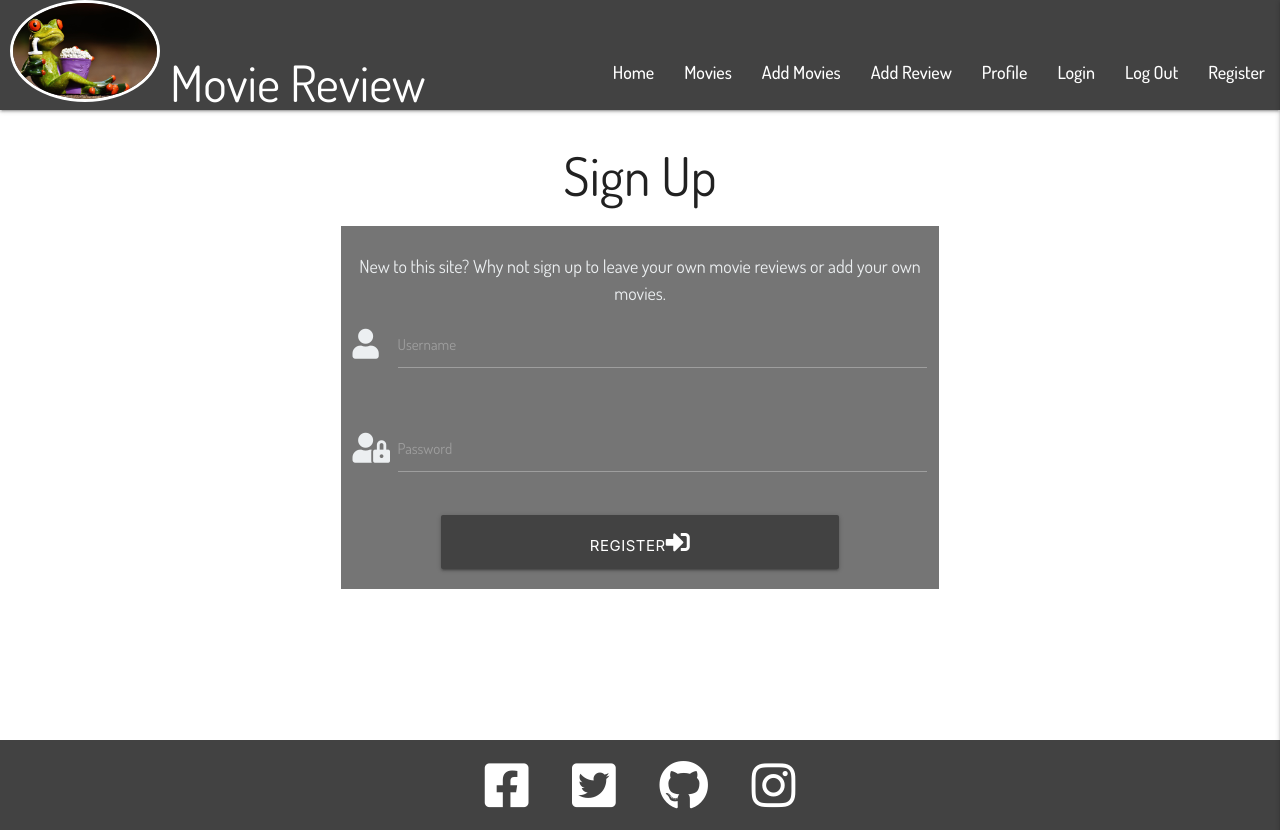
After one commit to Leeap83/Movie-Database, a Flask app: page /register in a window 1280 px wide. The commit adds this page. Run offline with Flask 2, Linux system fonts and the light colour scheme; some libraries are stand-ins or nearby versions.

Commit message:
Created & styled register page and set up functionality

```diff
--- a/app.py
+++ b/app.py
@@ -4,6 +4,7 @@ from flask import (
     redirect, request, session, url_for)
 from flask_pymongo import PyMongo
 from bson.objectid import ObjectId
+from werkzeug.security import generate_password_hash, check_password_hash
 if os.path.exists("env.py"):
     import env
 
@@ -24,6 +25,27 @@ def get_movies():
     return render_template("movies.html", movies=movies)
 
 
+@app.route("/register", methods=["GET", "POST"])
+def register():
+    if request.method == "POST":
+        existing_user = mongo.db.users.find_one(
+            {"username": request.form.get("username").lower()})
+
+        if existing_user:
+            flash("Username exists try another")
+            return redirect(url_for("register"))
+
+        register = {
+            "username": request.form.get("username").lower(),
+            "password": generate_password_hash(request.form.get("password"))
+        }
+        mongo.db.users.insert_one(register)
+
+        session["register"] = request.form.get("username").lower()
+        flash("Successfully registered, welcome!")
+    return render_template("register.html")
+
+
 if __name__ == "__main__":
     app.run(host=os.environ.get("IP"),
             port=int(os.environ.get("PORT")),
--- a/static/css/style.css
+++ b/static/css/style.css
@@ -1,11 +1,26 @@
+/*---------------Fonts*/
 @import url('https://fonts.googleapis.com/css2?family=Dosis:wght@200;300;400;500;600;700;800&display=swap');
 
+/*---------------Body & HTML styling*/
 * {
     margin: 0;
     padding: 0;
+    border: 0;
     box-sizing: border-box;
+}
+
+html {
+    position: relative;
+    min-height: 100%;
+}
+
+body {
     font-family: Dosis;
+    font-size: 18px;
+    margin-bottom: 60px;
 }
+
+/*---------------Navbar*/
 nav {
     height: 110px;
 }
@@ -19,6 +34,7 @@ nav .logo {
     width: 150px;
     border: #fff;
     border-style: solid;
+    border-width: 3px;
 }
 
 nav ul a {
@@ -27,12 +43,22 @@ nav ul a {
     font-weight: 500;
 }
 
+/*---------------Flash Messages*/
+.flashes h4 {
+    line-height: 3;
+    color: red;
+}
 
+/*---------------Footer*/
+.footer {
+    position: absolute;
+    bottom: 0;
+    height: 60px;
+    width: 100%;
+}
 
 .social-networks{
     text-align: center;
-    height: 100px;
-
 }
 
 .social-networks li {
--- a/templates/base.html
+++ b/templates/base.html
@@ -20,13 +20,14 @@
                 <a href="{{ url_for('get_movies')}}" data-target="mobile-demo" class="sidenav-trigger right"><i class="fas fa-bars"></i></a>
 
                 <ul class="right hide-on-med-and-down">
-                    <li><a href="{{ url_for('get_movies')}}">Home</a></li>
+                    <li><a href="#">Home</a></li>
+                    <li><a href="{{ url_for('get_movies')}}">Movies</a></li>
                     <li><a href="#">Add Movies</a></li>
                     <li><a href="#">Add Review</a></li>
                     <li><a href="#">Profile</a></li>
                     <li><a href="#">Login</a></li>
                     <li><a href="#">Log Out</a></li>
-                    <li><a href="#">Register</a></li>
+                    <li><a href="{{ url_for('register')}}">Register</a></li>
                 </ul>
             </div>
         </nav>
@@ -39,14 +40,26 @@
             <li><a href="#">Profile</a></li>
             <li><a href="#">Login</a></li>
             <li><a href="#">Log Out</a></li>
-            <li><a href="#">Register</a></li>
+            <li><a href="{{ url_for('register')}}">Register</a></li>
         </ul>
     </header>
      <main class="container">
         {% block content %}
         {% endblock %}
     </main>
-    <footer>
+
+    <section>
+        {% with messages = get_flashed_messages() %}
+            {% if messages %}
+                {% for message in messages %}
+                    <div class="row flashes">
+                        <h4 class="center-align">{{message}}</h4>
+                    </div>
+                {% endfor %}
+            {% endif %}
+        {% endwith %}
+    </section>
+    <footer class="footer">
         <ul class="social-networks grey darken-3">
           <li><a href="https://www.facebook.com" target="_blank"><i class="fab fa-facebook-square"></i></li>
           <li><a href="https://www.twitter.com" target="_blank"><i class="fab fa-twitter-square"></i></li>
--- /dev/null
+++ b/templates/register.html
@@ -0,0 +1,37 @@
+{% extends "base.html" %}
+{% block content %}
+
+    <h2 class="center-align">Sign Up</h2>
+
+    <div class="row">
+        <form class="col s12 m8 offset-m2 grey darken-1" method="POST" action="{{ url_for('register') }}">
+            <br>
+            <div class="row">
+                <p class="center-align blue-grey-text text-lighten-5">
+                    New to this site? Why not sign up to leave your own movie reviews or add your own movies.
+                </p>
+                <div class="input-field col s12">
+                    <i class="fas fa-user prefix blue-grey-text text-lighten-5"></i>
+                    <input id="username" name="username" type="text" minlength="3"
+                    maxlength="15" pattern="^[a-zA-Z0-9]{3,15}$" class="validate" required>
+                    <label for="username">Username</label>
+                </div>
+            </div>
+
+            <div class="row">
+                <div class="input-field col s12">
+                    <i class="fas fa-user-lock prefix blue-grey-text text-lighten-5"></i>
+                    <input id="password" name="password" type="password" minlength="5"
+                    maxlength="15" pattern="^[a-zA-Z0-9]{3,15}$" class="validate" required>
+                    <label for="password">Password</label>
+                </div>
+            </div>
+            <div class="row">
+                <button type="submit" class="col s12 m8 offset-m2 btn-large grey darken-3">
+                    Register<i class="fas fa-sign-in-alt"></i></button>
+            </div>
+        </form>
+    </div>
+
+
+{% endblock %}
```
